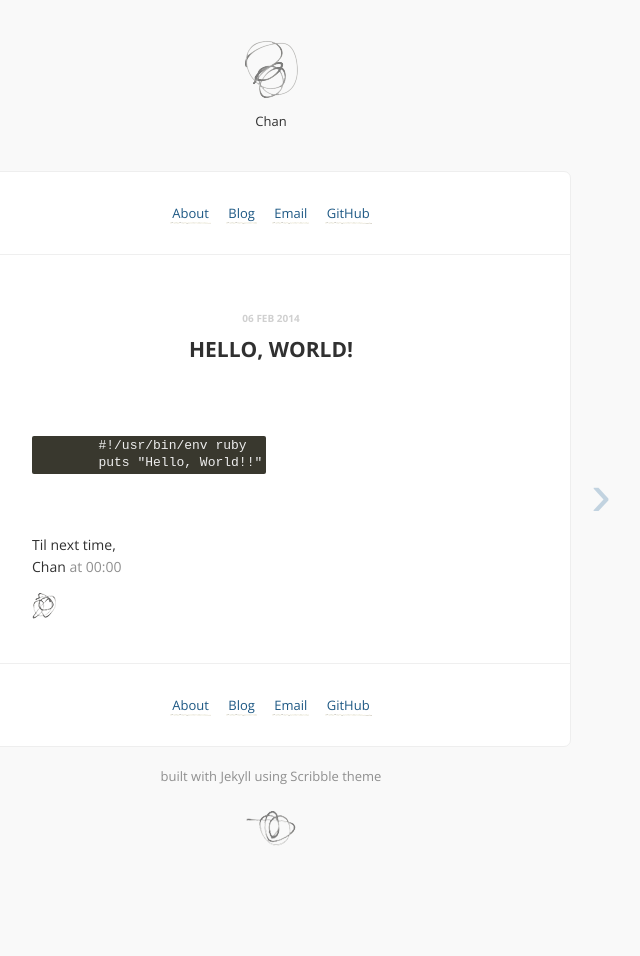
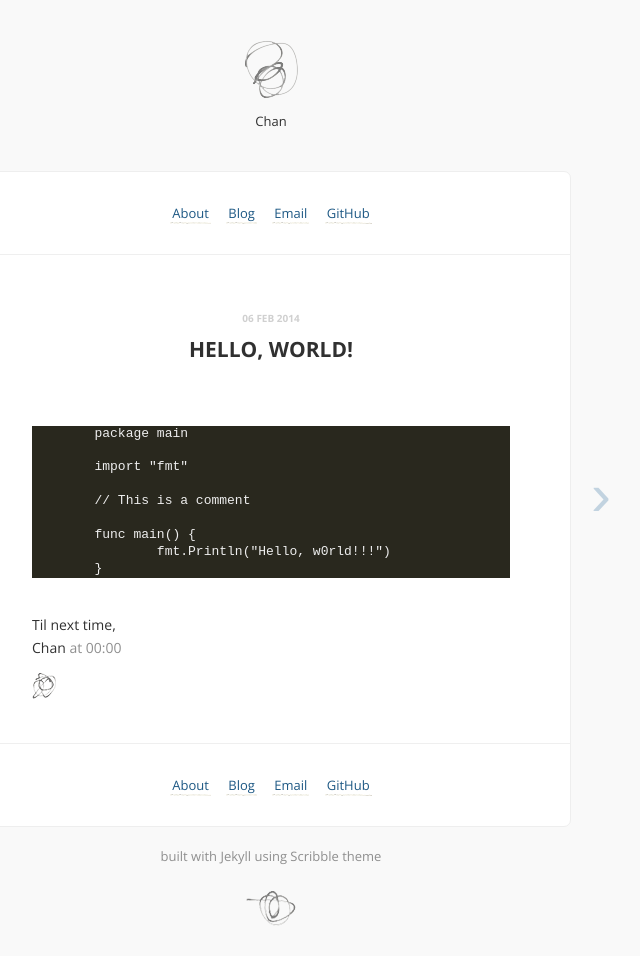
Before and after one commit to gitter-badger/xluffy.github.io, a Jekyll site: the page built from _posts/2014-02-06-hello-world.md, in a window 1280 px wide. Shown: the whole page, without its empty margins (369-1009 px from the left). Built offline with Jekyll 4.4.1, drawn with Linux system fonts in a browser that asks for light colours; Markdown is read by kramdown in place of the engine named in the settings; comment, search, counter and statistics services are not loaded; before the commit the page ends 900 px from its top, so only the background shows below that.

Commit message:
Replace Ruby code by Go-lang

````diff
--- a/_posts/2014-02-06-hello-world.md
+++ b/_posts/2014-02-06-hello-world.md
@@ -6,7 +6,14 @@ tags: programming
 description:
 ---
 
-{% highlight ruby %}
-	#!/usr/bin/env ruby
-	puts "Hello, World!!"
-{% endhighlight %}
+```
+	package main
+
+	import "fmt"
+
+	// This is a comment
+
+	func main() {
+		fmt.Println("Hello, w0rld!!!")
+	}
+```
````
